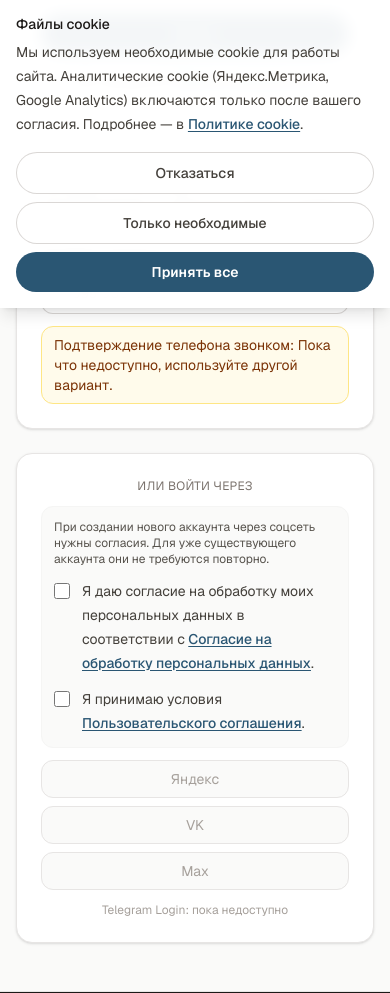
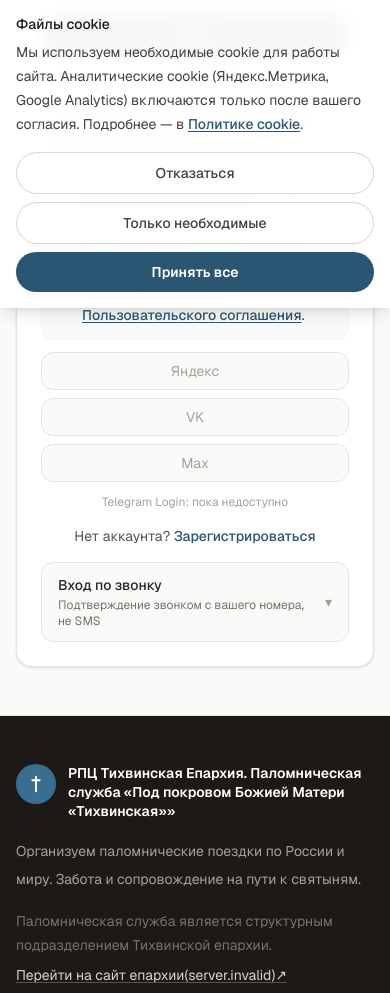
Before and after one commit to ezhigval/POLOMNIK_47, a Next.js app in the folder frontend/: page /account/login in a window 390 px wide. Shown: the part 536-1529 px from the top of the page. Built offline with nearby package versions, Linux system fonts and the light colour scheme; no server answers.

Commit message:
fix(ui): collapse phone-call verify and move social buttons under submit
Hide login/register call confirmation in a details block and place
Yandex/VK/Max buttons directly under the primary action.

Co-authored-by: Valentin <smailikin70@yandex.ru>

```diff
--- /dev/null
+++ b/frontend/src/components/auth/auth-expandable.tsx
@@ -0,0 +1,36 @@
+import type { ReactNode, SyntheticEvent } from "react";
+
+type AuthExpandableProps = {
+  title: string;
+  hint?: string;
+  children: ReactNode;
+  open?: boolean;
+  onOpenChange?: (open: boolean) => void;
+};
+
+export function AuthExpandable({ title, hint, children, open, onOpenChange }: AuthExpandableProps) {
+  const controlled = open !== undefined;
+
+  function onToggle(event: SyntheticEvent<HTMLDetailsElement>) {
+    onOpenChange?.(event.currentTarget.open);
+  }
+
+  return (
+    <details
+      className="group rounded-xl border border-stone-200 bg-stone-50 open:bg-white"
+      {...(controlled ? { open } : {})}
+      onToggle={onToggle}
+    >
+      <summary className="flex cursor-pointer list-none items-center justify-between gap-3 px-4 py-3 text-sm font-medium text-stone-800 marker:content-none [&::-webkit-details-marker]:hidden">
+        <span>
+          {title}
+          {hint ? <span className="mt-0.5 block text-xs font-normal text-stone-500">{hint}</span> : null}
+        </span>
+        <span aria-hidden className="text-stone-400 transition group-open:rotate-180">
+          ▾
+        </span>
+      </summary>
+      <div className="space-y-3 border-t border-stone-100 px-4 py-3">{children}</div>
+    </details>
+  );
+}
--- a/frontend/src/components/auth/login-form.tsx
+++ b/frontend/src/components/auth/login-form.tsx
@@ -3,6 +3,7 @@
 import Link from "next/link";
 import { useRouter } from "next/navigation";
 import { FormEvent, useCallback, useState } from "react";
+import { AuthExpandable } from "@/components/auth/auth-expandable";
 import { PhoneCallVerify } from "@/components/auth/phone-call-verify";
 import { SocialAuthButtons } from "@/components/auth/social-auth-buttons";
 import { FormError } from "@/components/form-error";
@@ -79,8 +80,8 @@ export function LoginForm({ returnUrl = "/account/trips" }: LoginFormProps) {
   }
 
   return (
-    <div className="space-y-6">
-      <form onSubmit={onSubmit} className="relative space-y-4 rounded-2xl border border-stone-200 bg-white p-6 shadow-sm">
+    <div className="space-y-4 rounded-2xl border border-stone-200 bg-white p-6 shadow-sm">
+      <form onSubmit={onSubmit} className="relative space-y-4">
         <HoneypotField />
         <div>
           <h2 className="font-display text-xl font-semibold text-stone-900">Телефон или email</h2>
@@ -108,6 +109,9 @@ export function LoginForm({ returnUrl = "/account/trips" }: LoginFormProps) {
         <button type="submit" disabled={loading} className="btn-primary w-full">
           {loading ? "Входим…" : "Войти"}
         </button>
+      </form>
+
+      <SocialAuthButtons />
 
       <p className="text-center text-sm text-stone-600">
         Нет аккаунта?{" "}
@@ -115,15 +119,11 @@ export function LoginForm({ returnUrl = "/account/trips" }: LoginFormProps) {
           Зарегистрироваться
         </Link>
       </p>
-      </form>
 
-      <div className="space-y-3 rounded-2xl border border-stone-200 bg-white p-6 shadow-sm">
-        <div>
-          <h2 className="font-display text-xl font-semibold text-stone-900">Вход по звонку</h2>
-          <p className="mt-1 text-sm text-stone-600">
-            Подтверждение — звонком с вашего номера на номер сервиса (не SMS).
-          </p>
-        </div>
+      <AuthExpandable
+        title="Вход по звонку"
+        hint="Подтверждение звонком с вашего номера, не SMS"
+      >
         <label className="block text-sm">
           <span className="form-label">Телефон аккаунта</span>
           <input
@@ -145,11 +145,7 @@ export function LoginForm({ returnUrl = "/account/trips" }: LoginFormProps) {
         {!callAvailable ? null : (
           <p className="text-xs text-stone-500">Аккаунт с этим телефоном должен уже существовать.</p>
         )}
-      </div>
-
-      <div className="rounded-2xl border border-stone-200 bg-white p-6 shadow-sm">
-        <SocialAuthButtons />
-      </div>
+      </AuthExpandable>
     </div>
   );
 }
--- a/frontend/src/components/auth/register-form.tsx
+++ b/frontend/src/components/auth/register-form.tsx
@@ -3,6 +3,7 @@
 import Link from "next/link";
 import { useRouter } from "next/navigation";
 import { FormEvent, useCallback, useState } from "react";
+import { AuthExpandable } from "@/components/auth/auth-expandable";
 import { PhoneCallVerify } from "@/components/auth/phone-call-verify";
 import { FormError } from "@/components/form-error";
 import { safeReturnUrl } from "@/lib/site-nav";
@@ -24,6 +25,7 @@ export function RegisterForm({ returnUrl = "/account/trips" }: RegisterFormProps
   const [consentTerms, setConsentTerms] = useState(false);
   const [consentMarketing, setConsentMarketing] = useState(false);
   const [phoneCallAvailable, setPhoneCallAvailable] = useState(false);
+  const [phoneBlockOpen, setPhoneBlockOpen] = useState(false);
   const destination = safeReturnUrl(returnUrl);
   const loginHref =
     destination === "/account/trips"
@@ -49,6 +51,7 @@ export function RegisterForm({ returnUrl = "/account/trips" }: RegisterFormProps
 
     if (phoneCallAvailable && !phoneCheckId) {
       setLoading(false);
+      setPhoneBlockOpen(true);
       setError("Сначала подтвердите телефон звонком с вашего номера");
       return;
     }
@@ -82,8 +85,8 @@ export function RegisterForm({ returnUrl = "/account/trips" }: RegisterFormProps
   }
 
   return (
-    <div className="space-y-6">
-    <form onSubmit={onSubmit} className="relative space-y-4 rounded-2xl border border-stone-200 bg-white p-6 shadow-sm">
+    <div className="space-y-4 rounded-2xl border border-stone-200 bg-white p-6 shadow-sm">
+      <form onSubmit={onSubmit} className="relative space-y-4">
         <HoneypotField />
         <div>
           <h2 className="font-display text-xl font-semibold text-stone-900">Данные аккаунта</h2>
@@ -111,12 +114,19 @@ export function RegisterForm({ returnUrl = "/account/trips" }: RegisterFormProps
           />
         </label>
 
+        <AuthExpandable
+          title="Подтверждение телефона звонком"
+          hint="Не SMS: звонок с вашего номера на номер сервиса"
+          open={phoneBlockOpen}
+          onOpenChange={setPhoneBlockOpen}
+        >
           <PhoneCallVerify
             phone={phone}
             onConfirmed={onPhoneConfirmed}
             onAvailable={onPhoneAvailable}
             onUnavailable={onPhoneUnavailable}
           />
+        </AuthExpandable>
 
         <label className="block text-sm">
           <span className="form-label">Email</span>
@@ -144,11 +154,14 @@ export function RegisterForm({ returnUrl = "/account/trips" }: RegisterFormProps
 
         <button
           type="submit"
-        disabled={loading || (phoneCallAvailable && !phoneCheckId) || !consentPersonalData || !consentTerms}
+          disabled={loading || !consentPersonalData || !consentTerms}
           className="btn-primary w-full"
         >
           {loading ? "Создаём…" : "Создать аккаунт"}
         </button>
+      </form>
+
+      <SocialAuthButtons />
 
       <p className="text-center text-sm text-stone-600">
         Уже есть аккаунт?{" "}
@@ -156,11 +169,6 @@ export function RegisterForm({ returnUrl = "/account/trips" }: RegisterFormProps
           Войти
         </Link>
       </p>
-    </form>
-
-      <div className="rounded-2xl border border-stone-200 bg-white p-6 shadow-sm">
-        <SocialAuthButtons />
-      </div>
     </div>
   );
 }
```
Also changed, not shown: 1 other file (tests, documents, lock files or other folders). Lines whose indentation alone changed are shown as unchanged.
